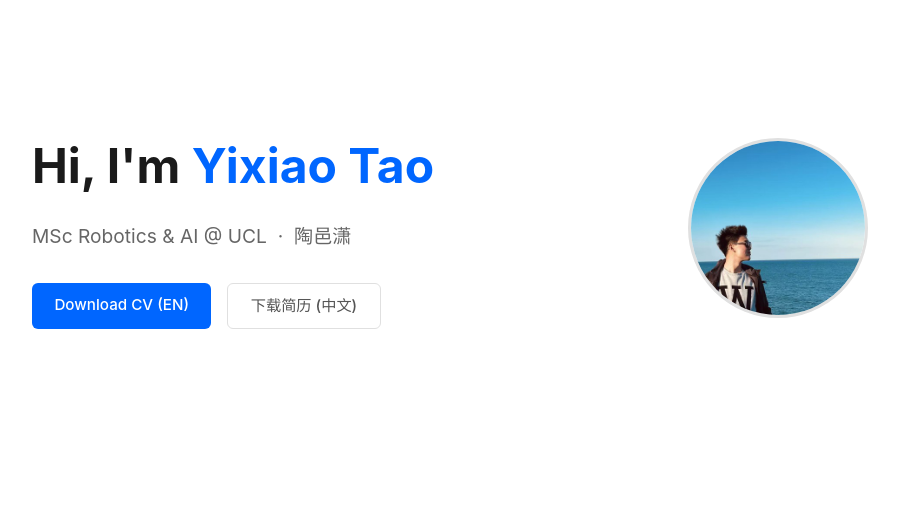
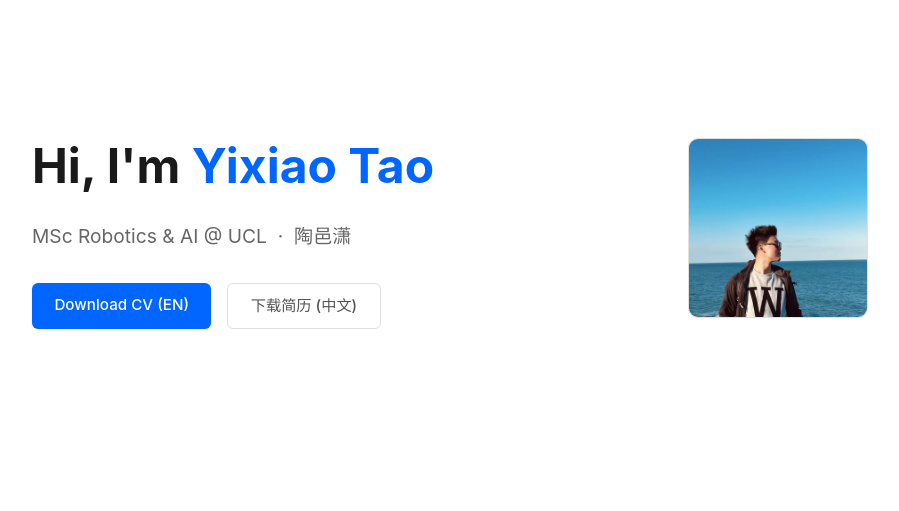
Before and after one commit to PchT4129/personal-website, a FastAPI app: page / in a window 1280 px wide. Shown: the part 64-575 px from the top of the page, without its empty margins (190-1089 px from the left). Run offline with FastAPI, Linux system fonts and the light colour scheme.

Commit message:
Recenter avatar crop and use rounded square frame
Co-Authored-By: Claude Sonnet 4.6 <noreply@anthropic.com>

```diff
--- a/static/css/style.css
+++ b/static/css/style.css
@@ -167,11 +167,11 @@ h1 {
 .avatar {
     width: 180px;
     height: 180px;
-    border-radius: 50%;
+    border-radius: 10px;
     object-fit: cover;
     object-position: center top;
     flex-shrink: 0;
-    border: 3px solid var(--border-card);
+    border: 1px solid var(--border-card);
 }
 
 .hero-actions {
```
Also changed, not shown: static/images/avatar.jpg.
